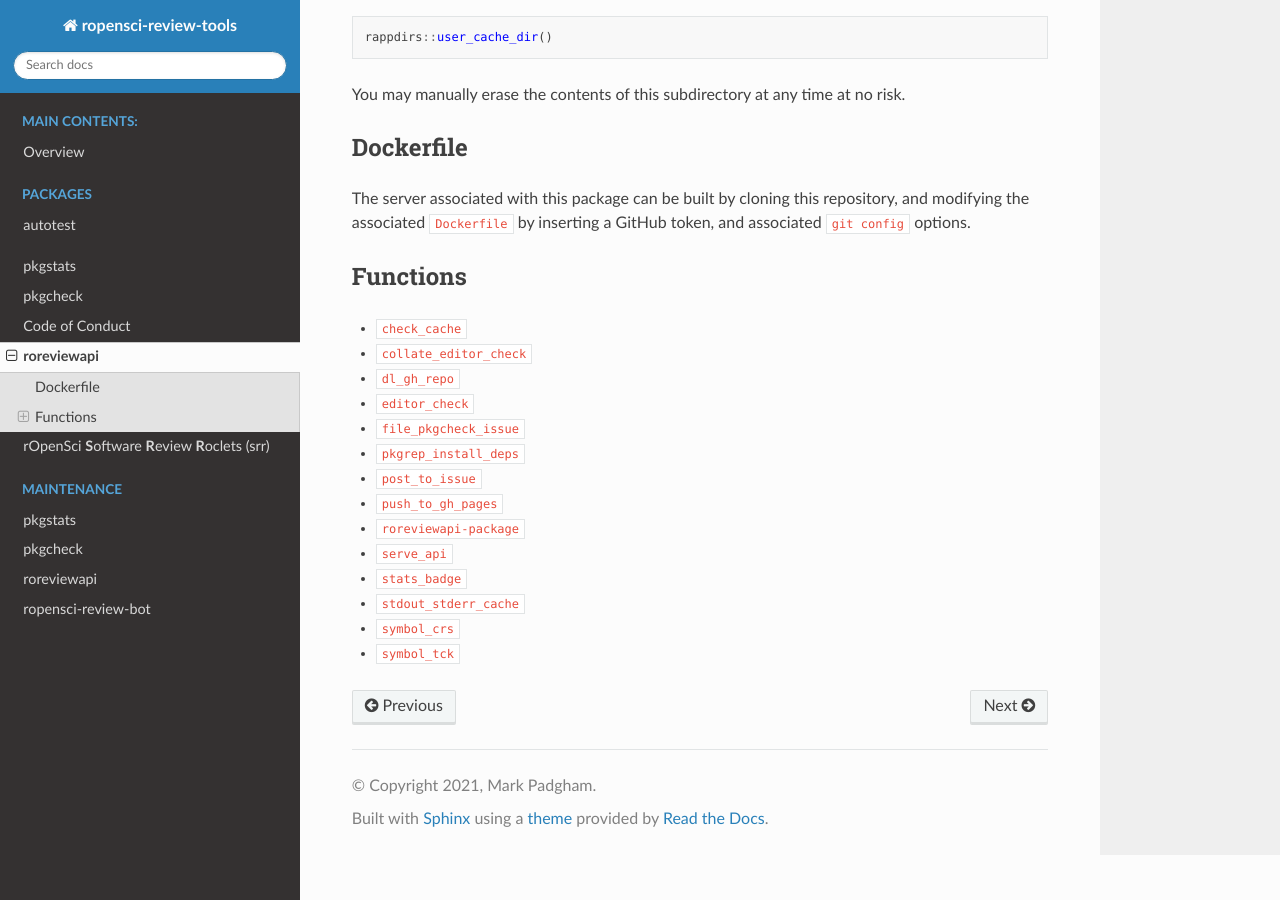
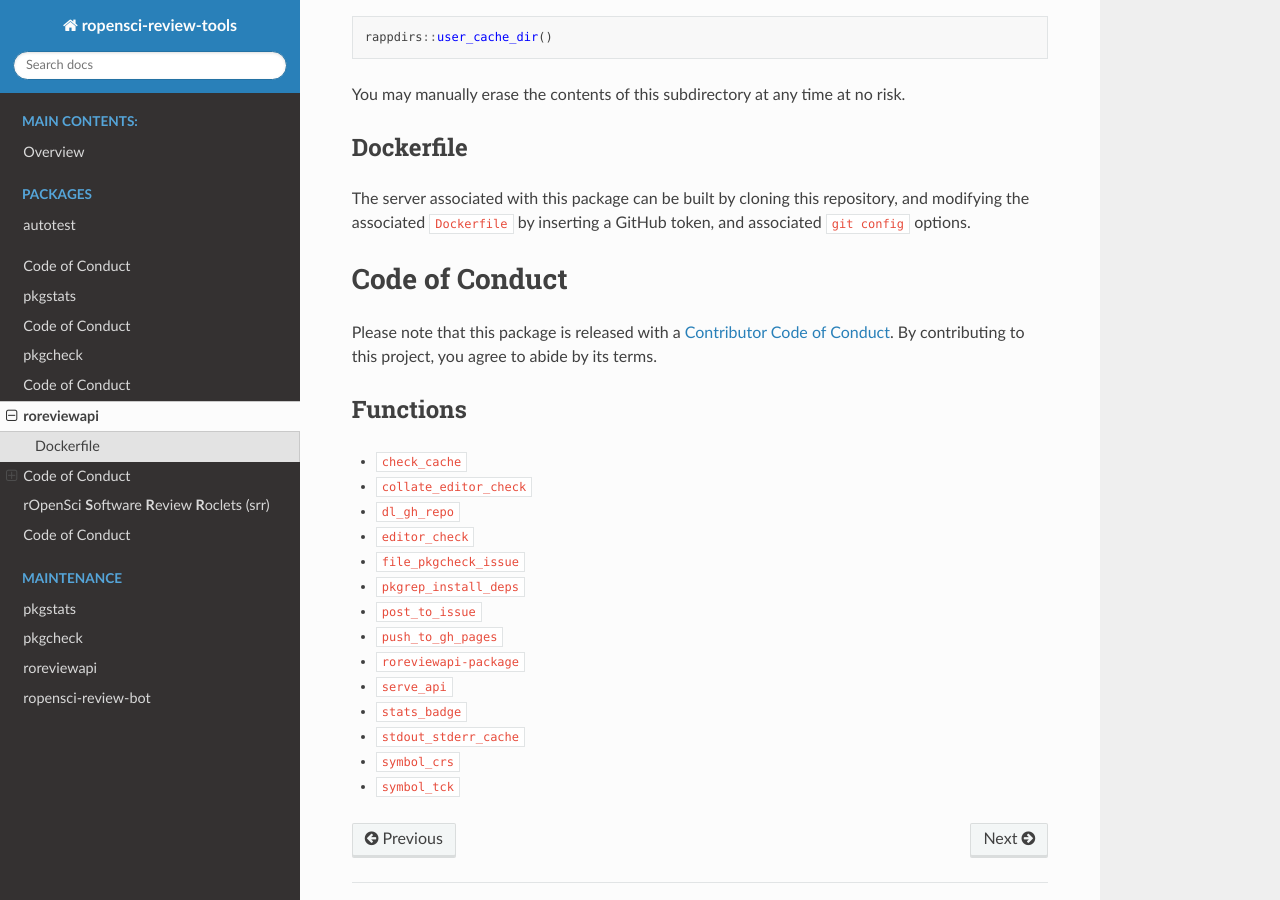
Before and after one commit to ropensci-review-tools/ropensci-review-tools, a Sphinx documentation site: the page built from docs/roreviewapi/roreviewapi.md, in a window 1280 px wide and 900 px high, scrolled down 584 px. Built offline with Sphinx 7.4.7 and the Read the Docs theme 2.0.0, drawn with Linux system fonts in a browser that asks for light colours; pages that are not in the unit, such as notebooks, are missing from menus.

Commit message:
update all readmes with CoC

````diff
--- a/docs/autotest/autotest.md
+++ b/docs/autotest/autotest.md
@@ -260,6 +260,12 @@
 4.  [`mutant`](https://github.com/ropensci/mutant) for mutation of R
     code itself
 
+# Code of Conduct
+
+Please note that this package is released with a [Contributor Code of
+Conduct](https://ropensci.org/code-of-conduct/). By contributing to this
+project, you agree to abide by its terms.
+
 ## Functions
 
 ```eval_rst
--- a/docs/pkgstats/pkgstats.md
+++ b/docs/pkgstats/pkgstats.md
@@ -486,6 +486,12 @@
 `pkgstats` – here, `p` – to the [`plot_network()`
 function](https://docs.ropensci.org/pkgstats/reference/plot_network.html).
 
+# Code of Conduct
+
+Please note that this package is released with a [Contributor Code of
+Conduct](https://ropensci.org/code-of-conduct/). By contributing to this
+project, you agree to abide by its terms.
+
 ## Functions
 
 ```eval_rst
--- a/docs/roreviewapi/roreviewapi.md
+++ b/docs/roreviewapi/roreviewapi.md
@@ -49,6 +49,12 @@
 [`Dockerfile`](https://github.com/ropensci-review-tools/roreviewapi/blob/master/Dockerfile)
 by inserting a GitHub token, and associated `git config` options.
 
+# Code of Conduct
+
+Please note that this package is released with a [Contributor Code of
+Conduct](https://ropensci.org/code-of-conduct/). By contributing to this
+project, you agree to abide by its terms.
+
 ## Functions
 
 ```eval_rst
--- a/docs/srr/srr.md
+++ b/docs/srr/srr.md
@@ -281,6 +281,12 @@
 (such as `R/srr-standards.R`), with a cross-reference to the file in
 which they are actually addressed.
 
+# Code of Conduct
+
+Please note that this package is released with a [Contributor Code of
+Conduct](https://ropensci.org/code-of-conduct/). By contributing to this
+project, you agree to abide by its terms.
+
 ## Functions
 
 ```eval_rst
````
